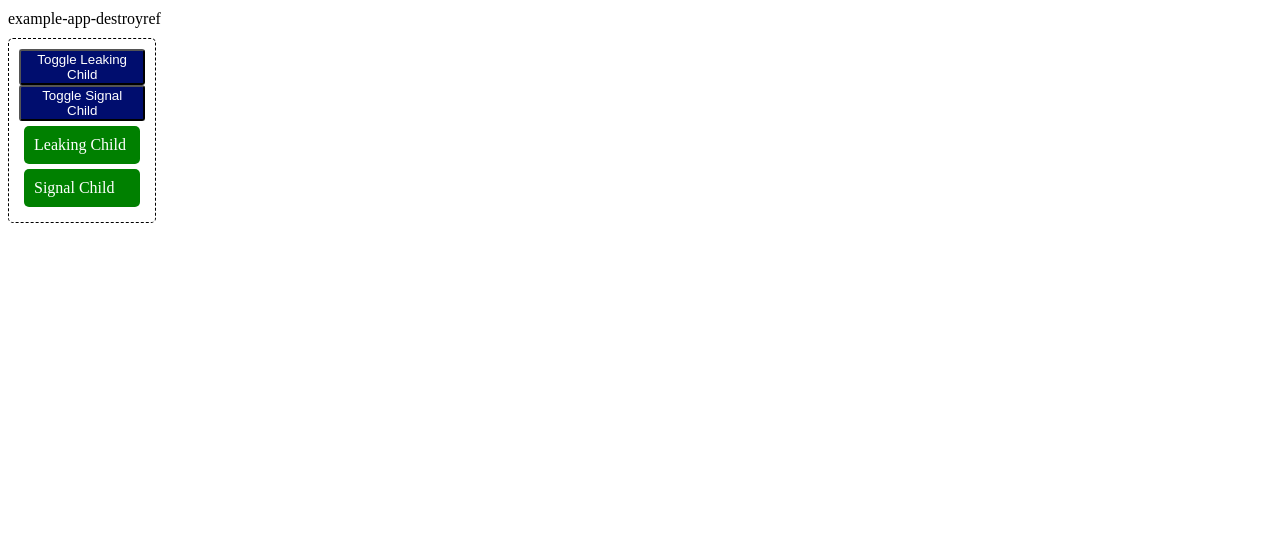
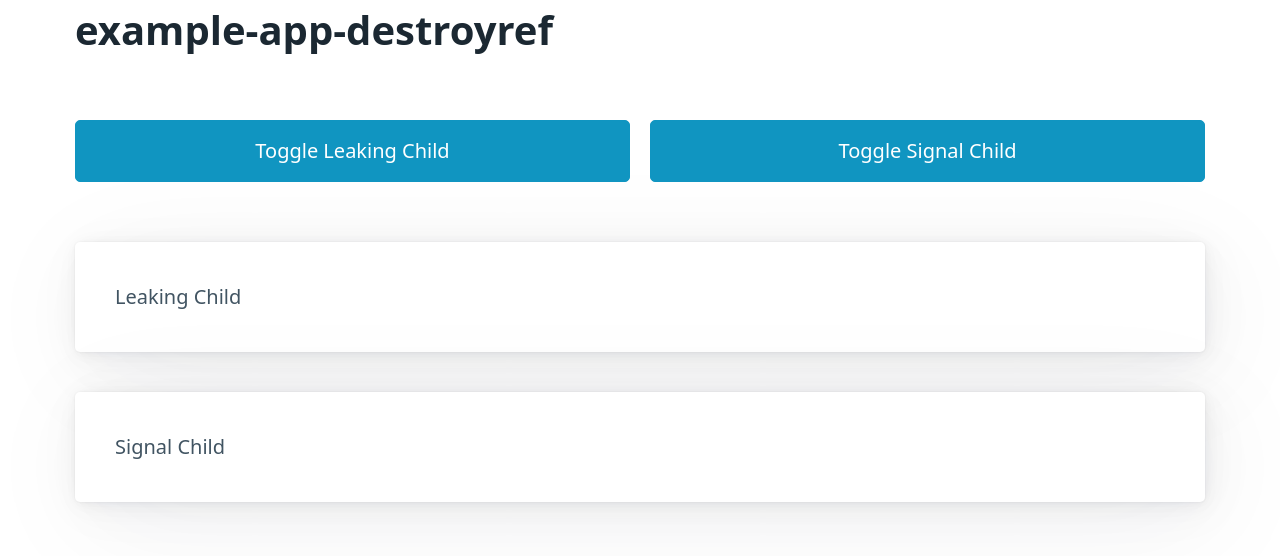
Before and after one commit to svene/angular-example-projects, an Angular app in the folder example-app-destroyref/: page / in a window 1280 px wide. Shown: the top 556 px of the page. Built offline with nearby package versions, Linux system fonts and the light colour scheme.

Commit message:
picocss version: really easy to use. perfect for such a simple app. not sure about complex apps

```diff
--- a/example-app-destroyref/package.json
+++ b/example-app-destroyref/package.json
@@ -20,7 +20,8 @@
     "@angular/router": "^16.1.0",
     "rxjs": "~7.8.0",
     "tslib": "^2.3.0",
-    "zone.js": "~0.13.0"
+    "zone.js": "~0.13.0",
+    "@picocss/pico": "~1.5.10"
   },
   "devDependencies": {
     "@angular-devkit/build-angular": "^16.1.4",
--- a/example-app-destroyref/src/app/app.component.ts
+++ b/example-app-destroyref/src/app/app.component.ts
@@ -9,34 +9,25 @@ import {SignalChildComponent} from "./signal-child.component";
   imports: [CommonModule, LeakingChildComponent, SignalChildComponent],
 
   template: `
-    <div class="app-header">{{title}}</div>
-    <div class="app-container">
-      <div>
-        <button class="app-button" type="button" (click)="toggleLeakingChild()">Toggle Leaking Child</button>
-        <button class="app-button" type="button" (click)="toggleSignalChild()">Toggle Signal Child</button>
+    <main class="container">
+      <h1>{{title}}</h1>
+      <div class="grid">
+        <div><button class="app-button" type="button" (click)="toggleLeakingChild()">Toggle Leaking Child</button></div>
+        <div><button class="app-button" type="button" (click)="toggleSignalChild()">Toggle Signal Child</button></div>
       </div>
+
       <app-leaking-child *ngIf="leakingChildVisible"/>
+      <article *ngIf="!leakingChildVisible" class="black-background">NO Leaking Child</article>
+
       <app-signal-child *ngIf="signalChildVisible"/>
-    </div>
+      <article *ngIf="!signalChildVisible" class="black-background">NO Signal Child</article>
+    </main>
+
   `,
   styles: [
     `
-      .app-header {
-        margin: 10px 0 10px 0;
-      }
-      .app-button {
-        color: white;
-        background-color: #000d6e;
-        border-radius: 3px;
-      }
-      .app-container {
-        background-color: white;
-        border-style: dashed;
-        border-width: 1px;
-        padding: 10px;
-        border-radius: 5px;
-
-        width: 10%;
+      .black-background {
+        background-color: var(--h1-color);
       }
     `
   ],
--- a/example-app-destroyref/src/app/leaking-child.component.ts
+++ b/example-app-destroyref/src/app/leaking-child.component.ts
@@ -7,19 +7,8 @@ import {interval, Observable, tap} from "rxjs";
   standalone: true,
   imports: [CommonModule],
   template: `
-    <div class="component-container">Leaking Child</div>
+    <article>Leaking Child</article>
   `,
-  styles: [
-    `
-      .component-container {
-        color: white;
-        background-color: green;
-        margin: 5px;
-        padding: 10px;
-        border-radius: 5px;
-      }
-    `
-  ],
 })
 export class LeakingChildComponent implements OnInit, OnDestroy {
   counter$!: Observable<number>;
--- a/example-app-destroyref/src/app/signal-child.component.ts
+++ b/example-app-destroyref/src/app/signal-child.component.ts
@@ -8,19 +8,8 @@ import {toSignal} from "@angular/core/rxjs-interop";
   standalone: true,
   imports: [CommonModule],
   template: `
-    <div class="component-container">Signal Child</div>
+    <article>Signal Child</article>
   `,
-  styles: [
-    `
-      .component-container {
-        color: white;
-        background-color: green;
-        margin: 5px;
-        padding: 10px;
-        border-radius: 5px;
-      }
-    `
-  ],
 })
 export class SignalChildComponent implements OnInit, OnDestroy {
   counter$!: Observable<number>;
--- a/example-app-destroyref/src/styles.scss
+++ b/example-app-destroyref/src/styles.scss
@@ -1 +1,3 @@
 /* You can add global styles to this file, and also import other style files */
+@import "@picocss/pico/css/pico.min.css";
+//<link rel="stylesheet" href="css/pico.min.css">
```
Also changed, not shown: 1 other file (tests, documents, lock files or other folders).
